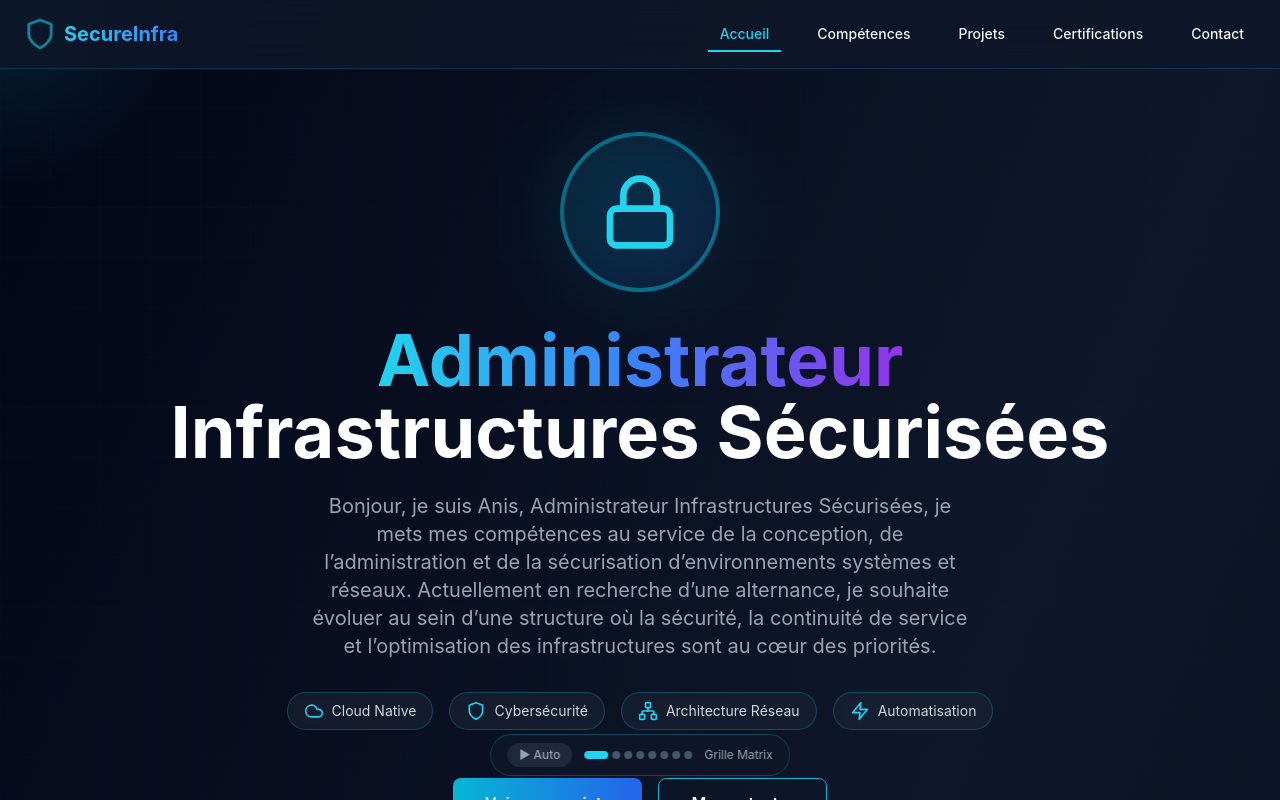
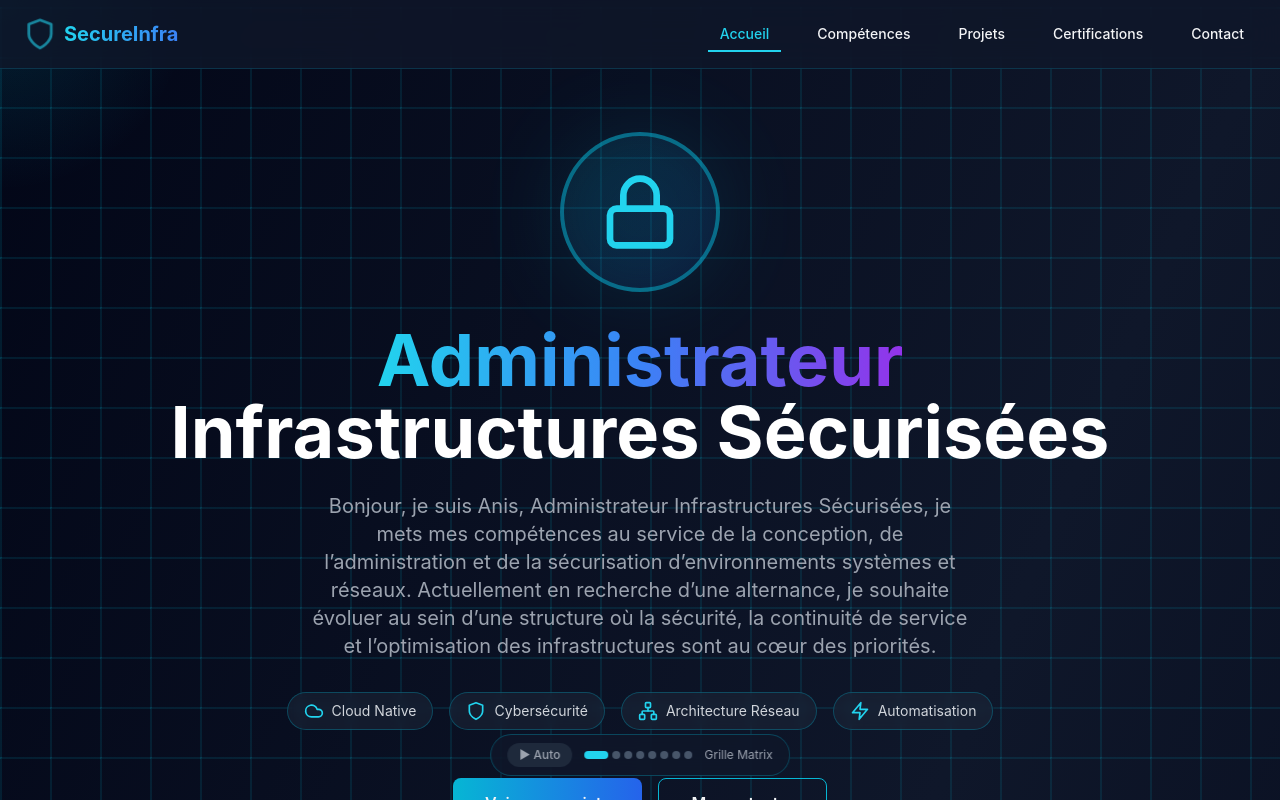
Before and after one commit to anis2711/portfolio, a React (Vite) app: page / in a window 1280 px wide. Both pictures are taken after a click on the button 596 px from the left and 755 px from the top of the page. Shown: the top 800 px of the page. Built offline with nearby package versions, Linux system fonts and the light colour scheme.

Commit message:
amélior Animatedbackgroundwithselector

```diff
--- a/src/AnimatedBackgroundWithSelector.jsx
+++ b/src/AnimatedBackgroundWithSelector.jsx
@@ -14,15 +14,23 @@ const AnimatedBackgroundWithSelector = () => {
   }, [autoPlay]);
 
   const backgrounds = [
-    // 1. Grille Matrix animée
+    // 1. Grille Matrix animée - Plus visible
     {
       name: "Grille Matrix",
       component: (
-        <div className="absolute inset-0 opacity-20">
+        <div className="absolute inset-0 opacity-40">
           <div className="absolute inset-0" style={{
             backgroundImage: `
-              linear-gradient(rgba(6, 182, 212, 0.1) 1px, transparent 1px),
-              linear-gradient(90deg, rgba(6, 182, 212, 0.1) 1px, transparent 1px)
+              linear-gradient(rgba(6, 182, 212, 0.3) 2px, transparent 2px),
+              linear-gradient(90deg, rgba(6, 182, 212, 0.3) 2px, transparent 2px)
+            `,
+            backgroundSize: '50px 50px',
+            animation: 'gridMove 20s linear infinite'
+          }}></div>
+          {/* Points lumineux aux intersections */}
+          <div className="absolute inset-0" style={{
+            backgroundImage: `
+              radial-gradient(circle at 0 0, rgba(6, 182, 212, 0.4) 2px, transparent 2px)
             `,
             backgroundSize: '50px 50px',
             animation: 'gridMove 20s linear infinite'
```
